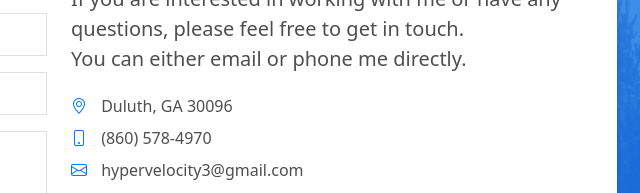
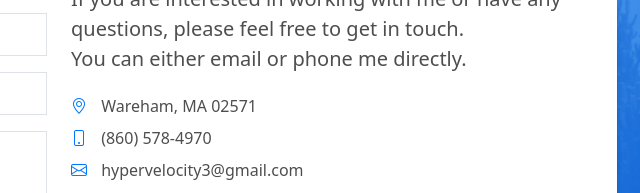
Before and after one commit to hyper-velocity/hyper-velocity.github.io, a plain HTML site: page index.html in a window 1280 px wide. Shown: the part 5793-5986 px from the top of the page, 581-1221 px from the left. Drawn offline with Linux system fonts and the light colour scheme.

Commit message:
address information updated

```diff
--- a/index.html
+++ b/index.html
@@ -736,7 +736,7 @@
                         You can either email or phone me directly.
                       </p>
                       <ul class="list-ico">
-                        <li><span class="bi bi-geo-alt"></span> Duluth, GA 30096</li>
+                        <li><span class="bi bi-geo-alt"></span> Wareham, MA 02571</li>
                         <li><span class="bi bi-phone"></span> (860) 578-4970</li>
                         <li><span class="bi bi-envelope"></span> hypervelocity3@gmail.com</li>
                       </ul>
```
